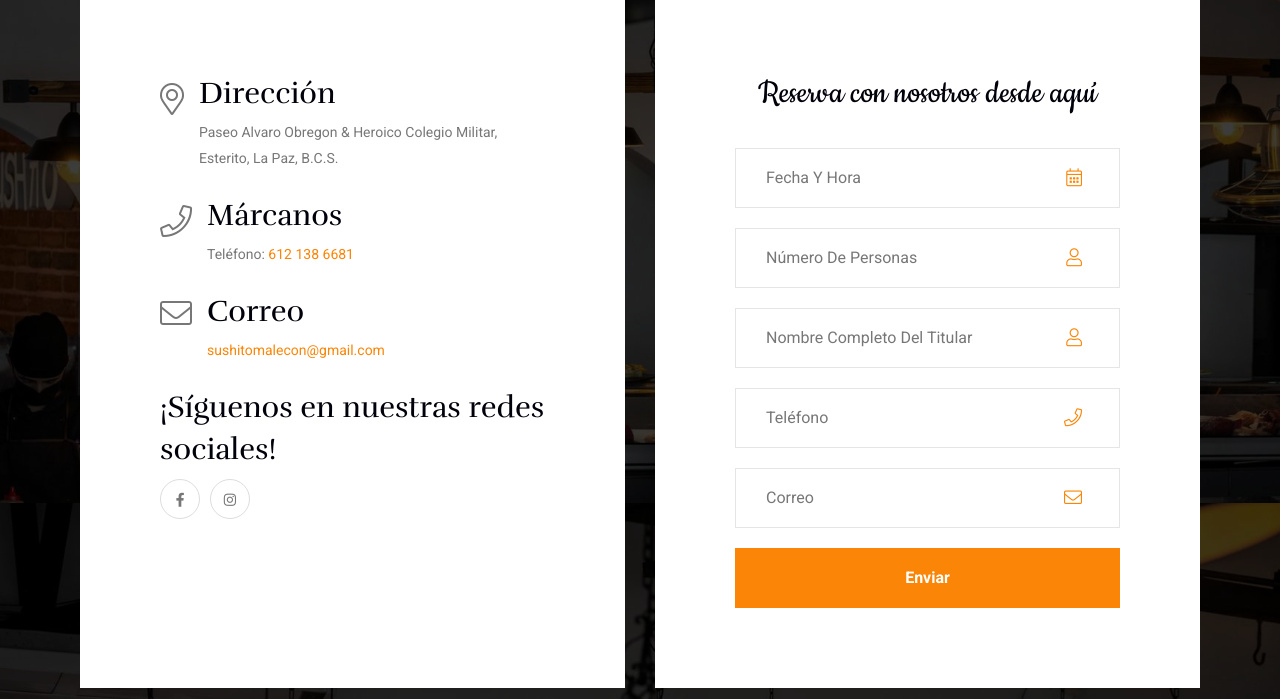
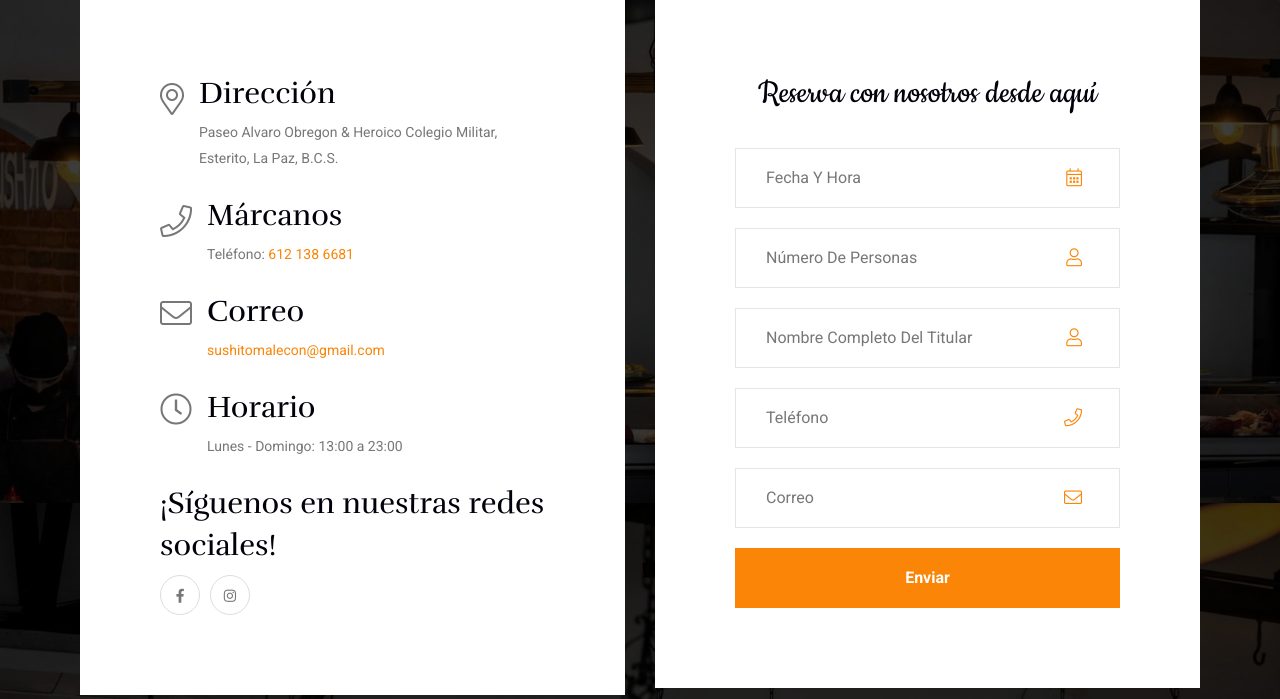
Before and after one commit to Ivonnemtz96/sushito, a PHP site: page / in a window 1280 px wide. Shown: the part 4245-4944 px from the top of the page. Run offline with PHP 8.4, Linux system fonts and the light colour scheme; some libraries are stand-ins or nearby versions.

Commit message:
Se agrega horario al contacto

```diff
--- a/modules/index.php
+++ b/modules/index.php
@@ -615,6 +615,15 @@
                             </p>
                         </div>
                     </div>
+                    <div class="icon-contact-box mb-10 mb-lg-30 d-flex">
+                        <span class="icon"><i class="fal fa-clock fa-3x"></i></span>
+                        <div class="media-body ml-15">
+                            <h3 class="box-title mb-1">Horario</h3>
+                            <p class="mb-0">
+                                Lunes - Domingo: 13:00 a 23:00
+                            </p>
+                        </div>
+                    </div>
                     <div class="social-links links-has-border">
                         <h3 class="box-title mb-2">¡Síguenos en nuestras redes sociales!</h3>
                         <ul>
```
